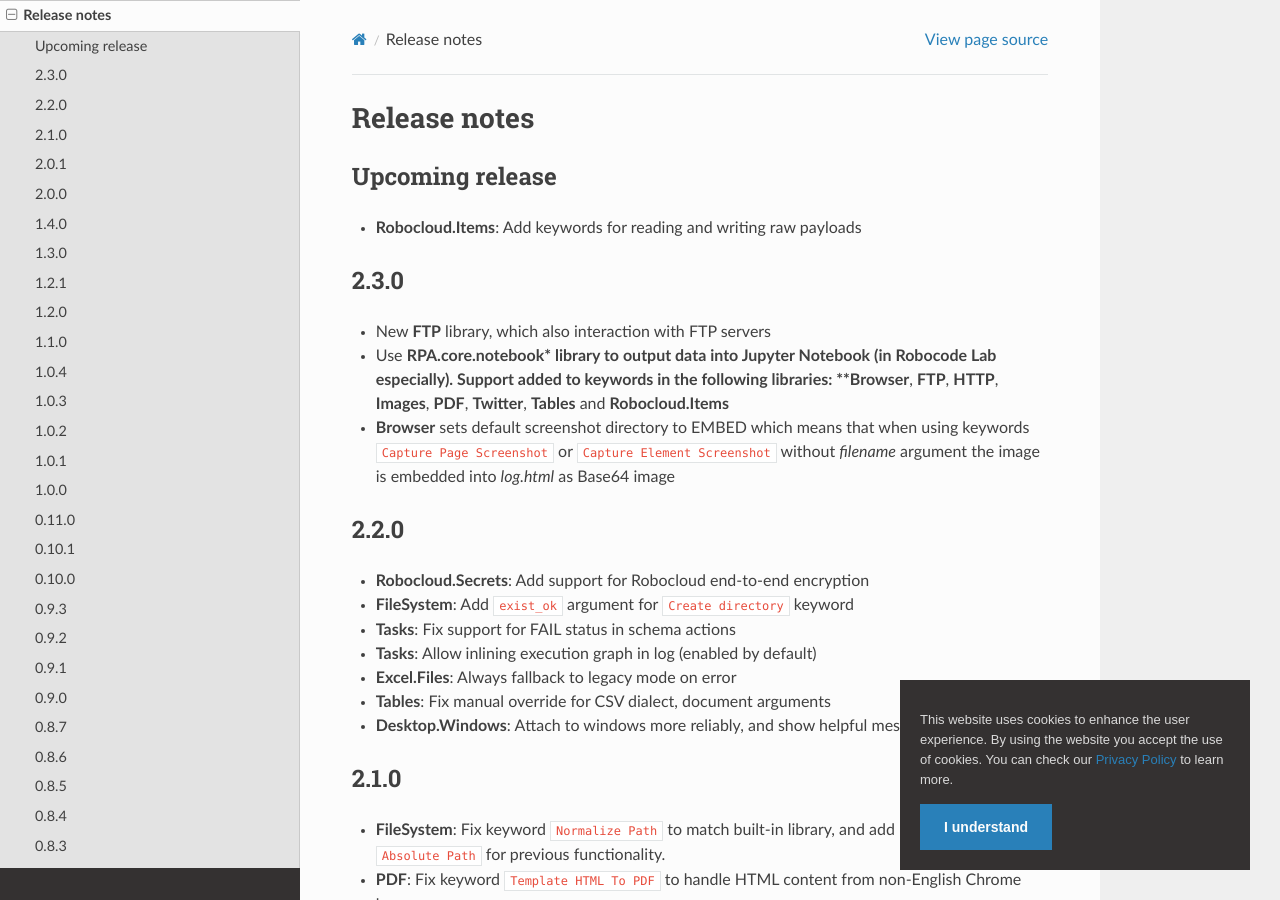
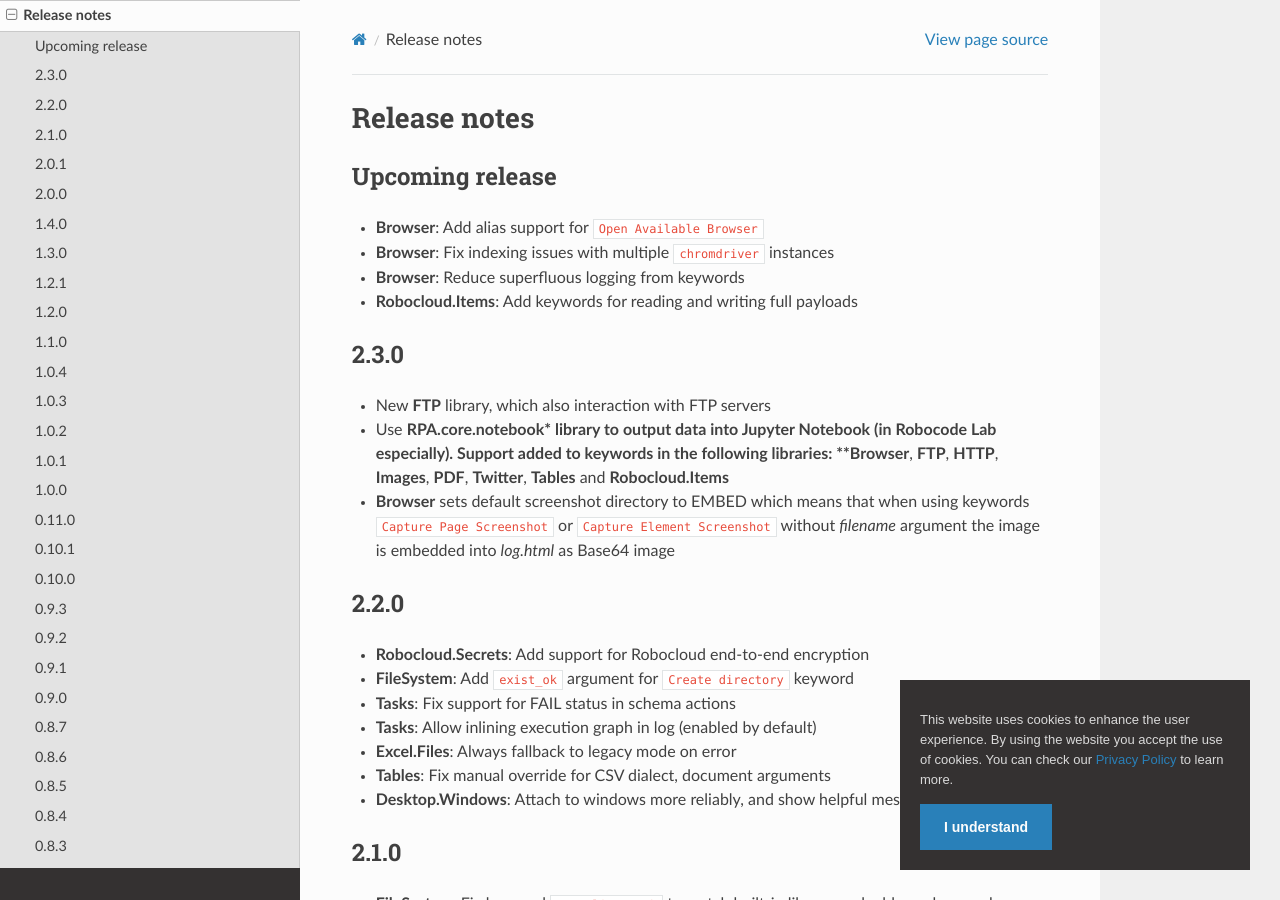
Before and after one commit to coderprovider/Framework-RPA, a Sphinx documentation site: the page built from docs/source/releasenotes.rst, in a window 1280 px wide and 900 px high. Built offline with Sphinx 7.4.7 and the Read the Docs theme 2.0.0, drawn with Linux system fonts in a browser that asks for light colours; pages that are not in the unit, such as notebooks, are missing from menus.

Commit message:
docs: update releasenotes

```diff
--- a/docs/source/releasenotes.rst
+++ b/docs/source/releasenotes.rst
@@ -4,7 +4,10 @@
 Upcoming release
 ----------------
 
-- **Robocloud.Items**: Add keywords for reading and writing raw payloads
+- **Browser**: Add alias support for ``Open Available Browser``
+- **Browser**: Fix indexing issues with multiple ``chromdriver`` instances
+- **Browser**: Reduce superfluous logging from keywords
+- **Robocloud.Items**: Add keywords for reading and writing full payloads
 
 2.3.0
 -----
```
